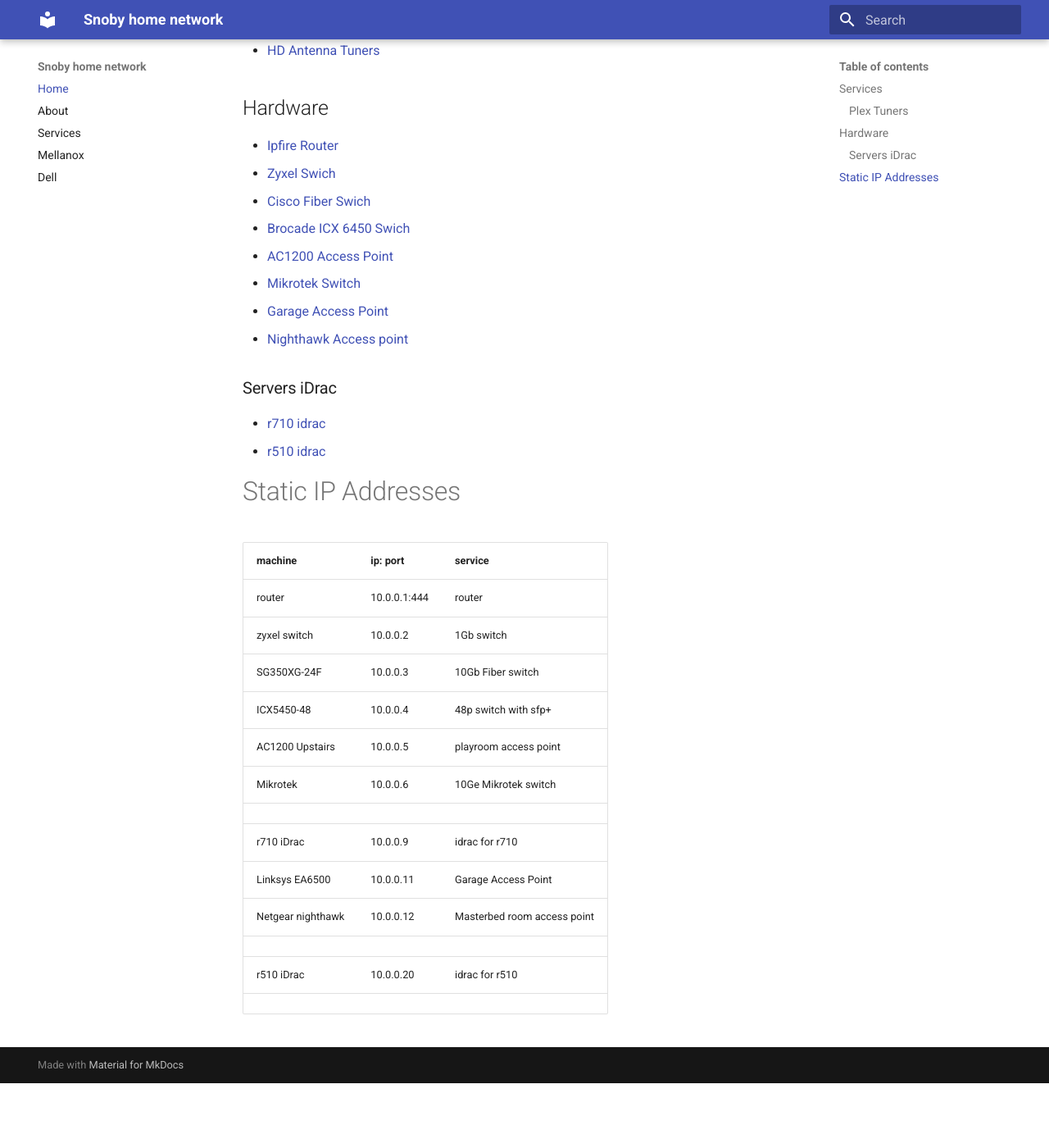
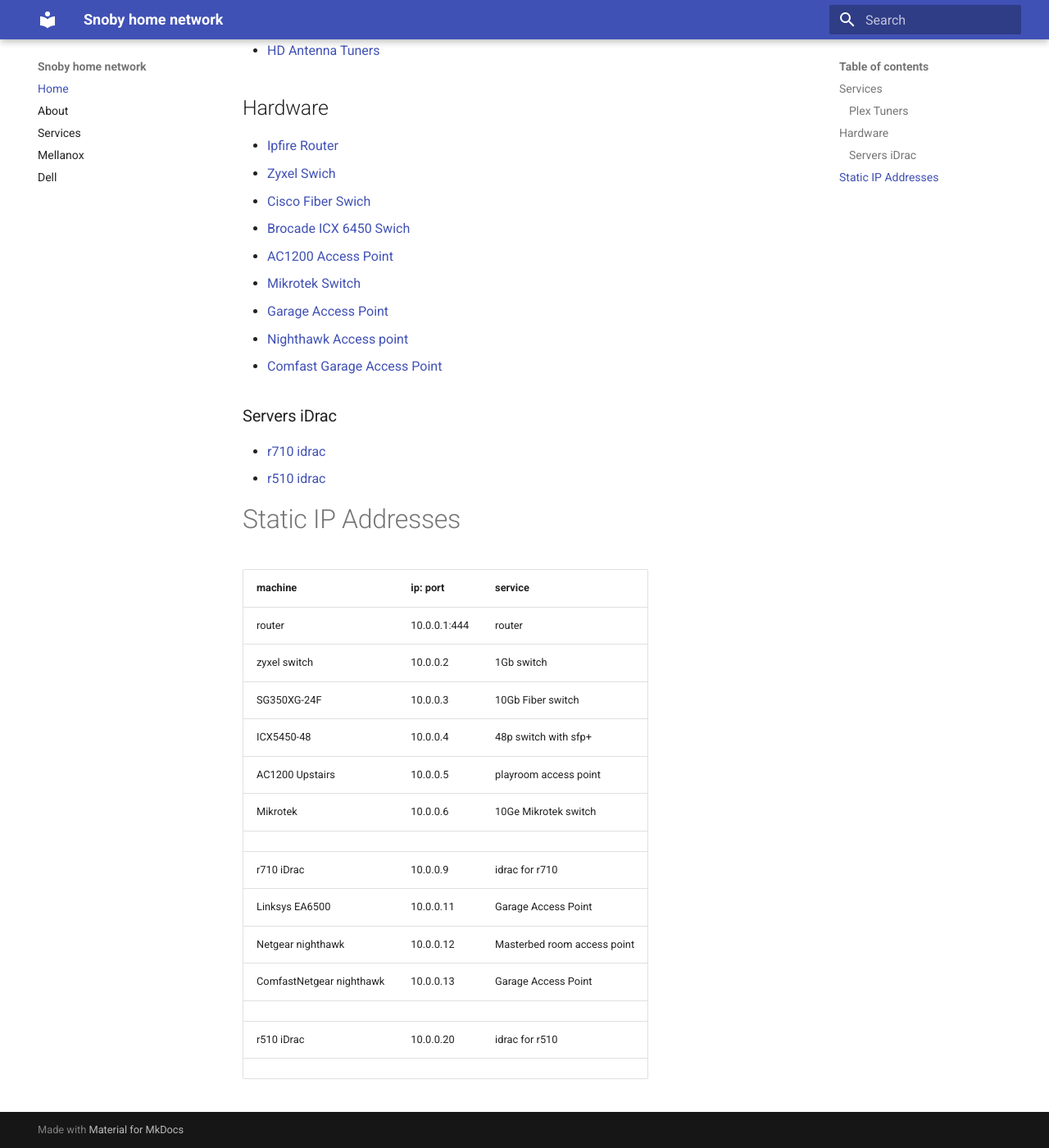
Before and after one commit to snoby/home_docs, an MkDocs documentation site: the page built from docs/docs/index.md, in a window 1280 px wide and 1400 px high, scrolled down 479 px. Shown: the whole window at 82% size. Built offline with MkDocs 1.6.1 and Material for MkDocs 9.7.7, drawn with Linux system fonts in a browser that asks for light colours; before the commit the page ends 1800 px from its top, so only the background shows below that.

Commit message:
Added the comfast outdoor access point

```diff
--- a/docs/docs/index.md
+++ b/docs/docs/index.md
@@ -1,49 +1,50 @@
+## Services
 
-
-## Services
-* [Transmission](http://dockerhost:9091){target=\_blank}
-* [Jackett](http://dockerhost:9117){target=\_blank}
-* [Sonarr](http://dockerhost:8989){target=\_blank}
-* [Radarr](http://dockerhost:7878){target=\_blank}
-* [Speed Test](http://dockerhost:12080){target=\_blank}
-* [plex ](http://plexbox:32400){target=\_blank}
-* [cockpit for storage](https://storage:9090){target=\_blank}
-* [proxmox](https://proxmox:8006){target=\_blank}
+- [Transmission](http://dockerhost:9091){target=\_blank}
+- [Jackett](http://dockerhost:9117){target=\_blank}
+- [Sonarr](http://dockerhost:8989){target=\_blank}
+- [Radarr](http://dockerhost:7878){target=\_blank}
+- [Speed Test](http://dockerhost:12080){target=\_blank}
+- [plex ](http://plexbox:32400){target=\_blank}
+- [cockpit for storage](https://storage:9090){target=\_blank}
+- [proxmox](https://proxmox:8006){target=\_blank}
 
 ### Plex Tuners
-* [HD Antenna Tuners](http://my.hdhomerun.com/#tab-2){target=\_blank}
 
+- [HD Antenna Tuners](http://my.hdhomerun.com/#tab-2){target=\_blank}
 
 ## Hardware
-* [Ipfire Router](https://10.0.0.1:444){target=\_blank}
-* [Zyxel Swich](https://10.0.0.2){target=\_blank}
-* [Cisco Fiber Swich](https://10.0.0.3){target=\_blank}
-* [Brocade ICX 6450 Swich](https://10.0.0.4){target=\_blank}
-* [AC1200  Access Point](https://10.0.0.5){target=\_blank}
-* [Mikrotek Switch](https://10.0.0.6){target=\_blank}
-* [Garage Access Point](https://10.0.0.11){target=\_blank}
-* [Nighthawk Access point ](https://10.0.0.12){target=\_blank}
+
+- [Ipfire Router](https://10.0.0.1:444){target=\_blank}
+- [Zyxel Swich](https://10.0.0.2){target=\_blank}
+- [Cisco Fiber Swich](https://10.0.0.3){target=\_blank}
+- [Brocade ICX 6450 Swich](https://10.0.0.4){target=\_blank}
+- [AC1200 Access Point](https://10.0.0.5){target=\_blank}
+- [Mikrotek Switch](https://10.0.0.6){target=\_blank}
+- [Garage Access Point](https://10.0.0.11){target=\_blank}
+- [Nighthawk Access point ](https://10.0.0.12){target=\_blank}
+- [Comfast Garage Access Point ](https://10.0.0.13){target=\_blank}
 
 ### Servers iDrac
 
-* [r710 idrac](https://10.0.0.9){target=\_blank}
-* [r510 idrac](https://10.0.0.20){target=\_blank}
-
+- [r710 idrac](https://10.0.0.9){target=\_blank}
+- [r510 idrac](https://10.0.0.20){target=\_blank}
 
 # Static IP Addresses
 
-| machine           | ip: port     | service                     |
-|-------------------|--------------|-----------------------------|
-| router            | 10.0.0.1:444 | router                      |
-| zyxel switch      | 10.0.0.2     | 1Gb switch                  |
-| SG350XG-24F       | 10.0.0.3     | 10Gb Fiber switch           |
-| ICX5450-48        | 10.0.0.4     | 48p switch with sfp+        |
-| AC1200 Upstairs   | 10.0.0.5     | playroom access point       |
-| Mikrotek          | 10.0.0.6     | 10Ge Mikrotek switch        |
-|                   |              |                             |
-| r710 iDrac        | 10.0.0.9     | idrac for r710              |
-| Linksys EA6500    | 10.0.0.11    | Garage Access Point         |
-| Netgear nighthawk | 10.0.0.12    | Masterbed room access point |
-|                   |              |                             |
-| r510 iDrac        | 10.0.0.20    | idrac for r510              |
-|                   |              |                             |
+| machine                  | ip: port     | service                     |
+| ------------------------ | ------------ | --------------------------- |
+| router                   | 10.0.0.1:444 | router                      |
+| zyxel switch             | 10.0.0.2     | 1Gb switch                  |
+| SG350XG-24F              | 10.0.0.3     | 10Gb Fiber switch           |
+| ICX5450-48               | 10.0.0.4     | 48p switch with sfp+        |
+| AC1200 Upstairs          | 10.0.0.5     | playroom access point       |
+| Mikrotek                 | 10.0.0.6     | 10Ge Mikrotek switch        |
+|                          |              |                             |
+| r710 iDrac               | 10.0.0.9     | idrac for r710              |
+| Linksys EA6500           | 10.0.0.11    | Garage Access Point         |
+| Netgear nighthawk        | 10.0.0.12    | Masterbed room access point |
+| ComfastNetgear nighthawk | 10.0.0.13    | Garage Access Point         |
+|                          |              |                             |
+| r510 iDrac               | 10.0.0.20    | idrac for r510              |
+|                          |              |                             |
```
